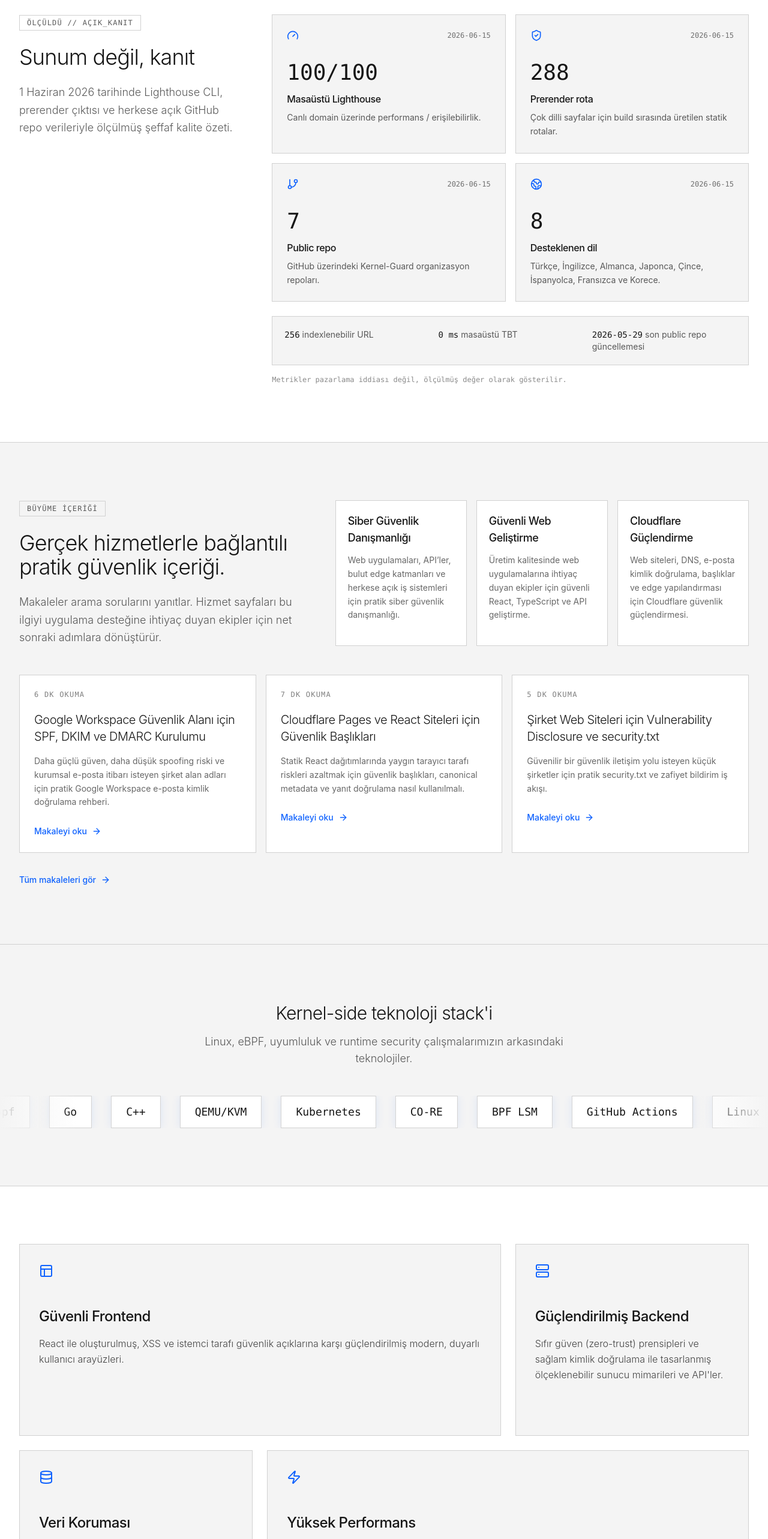
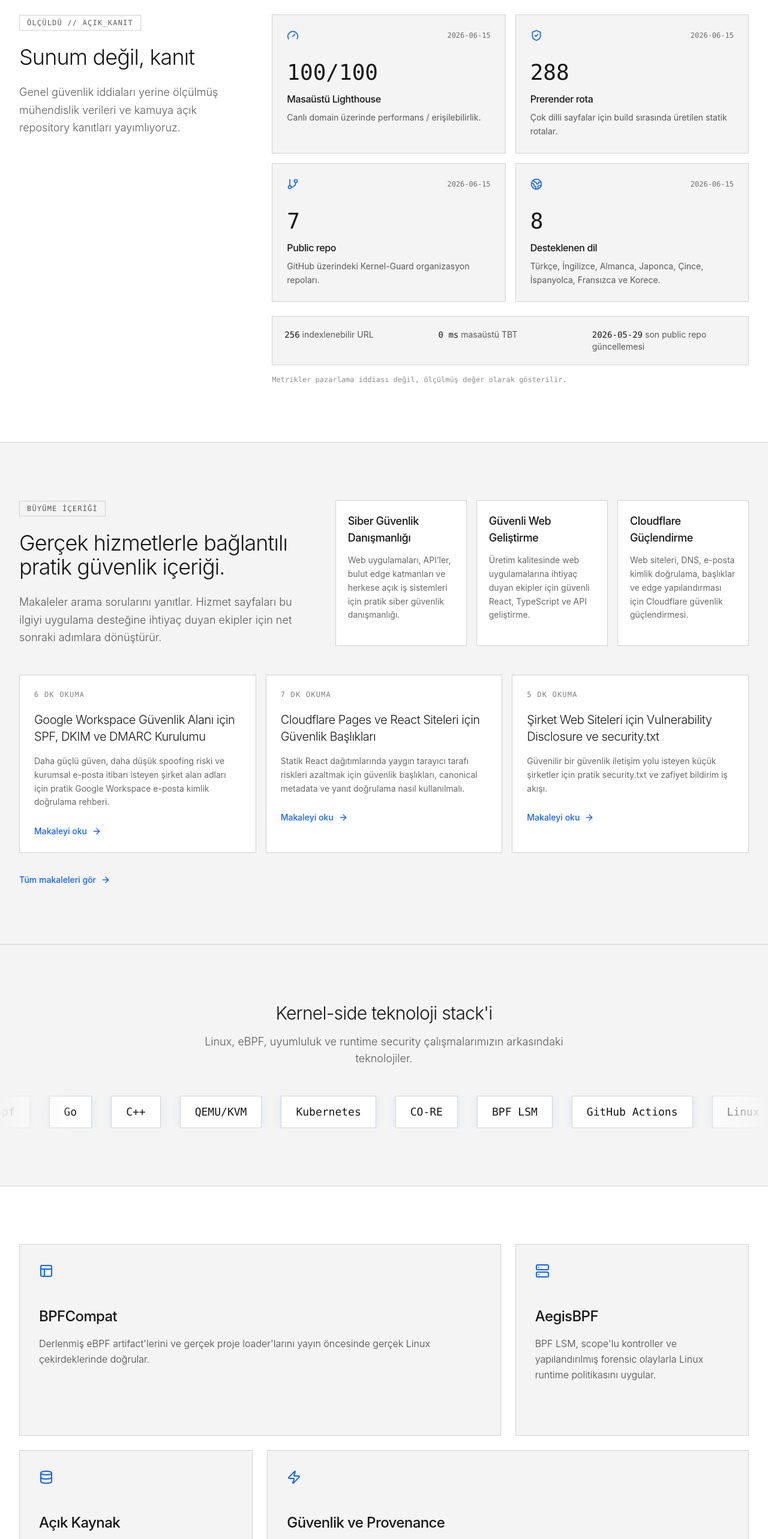
Before and after one commit to ErenAri/kernel-guard-frontend, a React (Vite) app: page /tr in a window 1280 px wide. Shown: the part 1580-4146 px from the top of the page at 60% size. Built offline with nearby package versions, Linux system fonts and the light colour scheme.

Commit message:
content(site): finish tr eBPF homepage copy

```diff
--- a/src/translations/tr.ts
+++ b/src/translations/tr.ts
@@ -66,27 +66,27 @@ export const tr = {
     techStackTitle: 'Kernel-side teknoloji stack\'i',
     techStackDesc: 'Linux, eBPF, uyumluluk ve runtime security çalışmalarımızın arkasındaki teknolojiler.',
     features: {
-      frontend: { title: 'Güvenli Frontend', desc: 'React ile oluşturulmuş, XSS ve istemci tarafı güvenlik açıklarına karşı güçlendirilmiş modern, duyarlı kullanıcı arayüzleri.' },
-      backend: { title: 'Güçlendirilmiş Backend', desc: 'Sıfır güven (zero-trust) prensipleri ve sağlam kimlik doğrulama ile tasarlanmış ölçeklenebilir sunucu mimarileri ve API\'ler.' },
-      data: { title: 'Veri Koruması', desc: 'Kullanıcı verilerinin gizliliğini sağlamak için en son teknoloji şifreleme ve güvenli veritabanı uygulamaları.' },
-      performance: { title: 'Yüksek Performans', desc: 'Güvenlik kontrollerinden ödün vermeden ışık hızında yükleme süreleri sunan optimize edilmiş web uygulamaları.' }
+      frontend: { title: 'BPFCompat', desc: 'Derlenmiş eBPF artifact\'lerini ve gerçek proje loader\'larını yayın öncesinde gerçek Linux çekirdeklerinde doğrular.' },
+      backend: { title: 'AegisBPF', desc: 'BPF LSM, scope\'lu kontroller ve yapılandırılmış forensic olaylarla Linux runtime politikasını uygular.' },
+      data: { title: 'Açık Kaynak', desc: 'Ana araçlar, uyumluluk kanıtları ve teknik geliştirme süreci kamuya açık incelemeye açıktır.' },
+      performance: { title: 'Güvenlik ve Provenance', desc: 'İmzalı release\'ler, SBOM, provenance ve açık failure mode\'lar kanıtın doğrulanabilir kalmasını sağlar.' },
     },
     principles: {
       title: 'Mühendislik Prensiplerimiz',
       items: [
-        { title: 'Varsayılan Olarak Açık', desc: 'Açık kaynak kod ve halka açık kod incelemesi ile şeffaf güvenlik.' },
-        { title: 'Sıfır Güven (Zero Trust)', desc: 'Her isteği doğrulayın, hiçbir varlığa güvenmeyin ve her zaman tetikte olun.' },
-        { title: 'Topluluk Odaklı', desc: 'Sistem mühendisleri ve güvenlik araştırmacıları tarafından ortaklaşa inşa ediliyor.' }
-      ]
+        { title: 'Varsayım Değil Kanıt', desc: 'Sürüm tahminleri yerine gerçek çekirdeklerde ölçülen davranışı tercih ederiz.' },
+        { title: 'Runtime Gerçeği', desc: 'Doğrulamayı ve enforcement\'ı yazılımın gerçekten çalıştığı ortama mümkün olduğunca yakın yaparız.' },
+        { title: 'Açık Teknik İnceleme', desc: 'Ana araçları, sınırları ve mühendislik kanıtlarını bağımsız incelemeye açık tutarız.' },
+      ],
     },
     community: {
-      title: 'Açık Geliştirme (Build in Public)',
-      desc: 'Çekirdek altyapımızı aktif olarak inşa ediyor ve kodlarımızı açık kaynak olarak paylaşıyoruz. Yolculuğumuza katılın.'
+      title: 'Açık geliştiriyoruz',
+      desc: 'Kernel Guard\'ın Linux ve eBPF araçları GitHub üzerinde açık geliştirilir; upstream entegrasyonları ve teknik kanıtları kamuya açıktır.'
     },
     proof: {
       badge: 'ÖLÇÜLDÜ // AÇIK_KANIT',
       title: 'Sunum değil, kanıt',
-      desc: '1 Haziran 2026 tarihinde Lighthouse CLI, prerender çıktısı ve herkese açık GitHub repo verileriyle ölçülmüş şeffaf kalite özeti.',
+      desc: 'Genel güvenlik iddiaları yerine ölçülmüş mühendislik verileri ve kamuya açık repository kanıtları yayımlıyoruz.',
       cards: {
         lighthouse: {
           label: 'Masaüstü Lighthouse',
```
